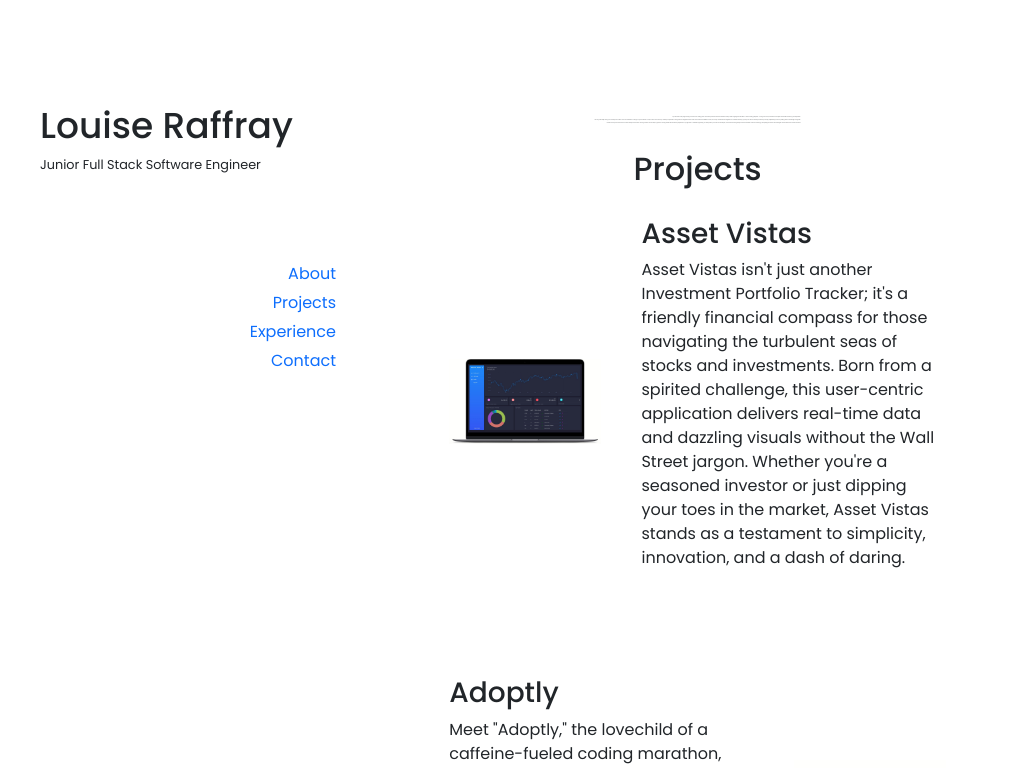
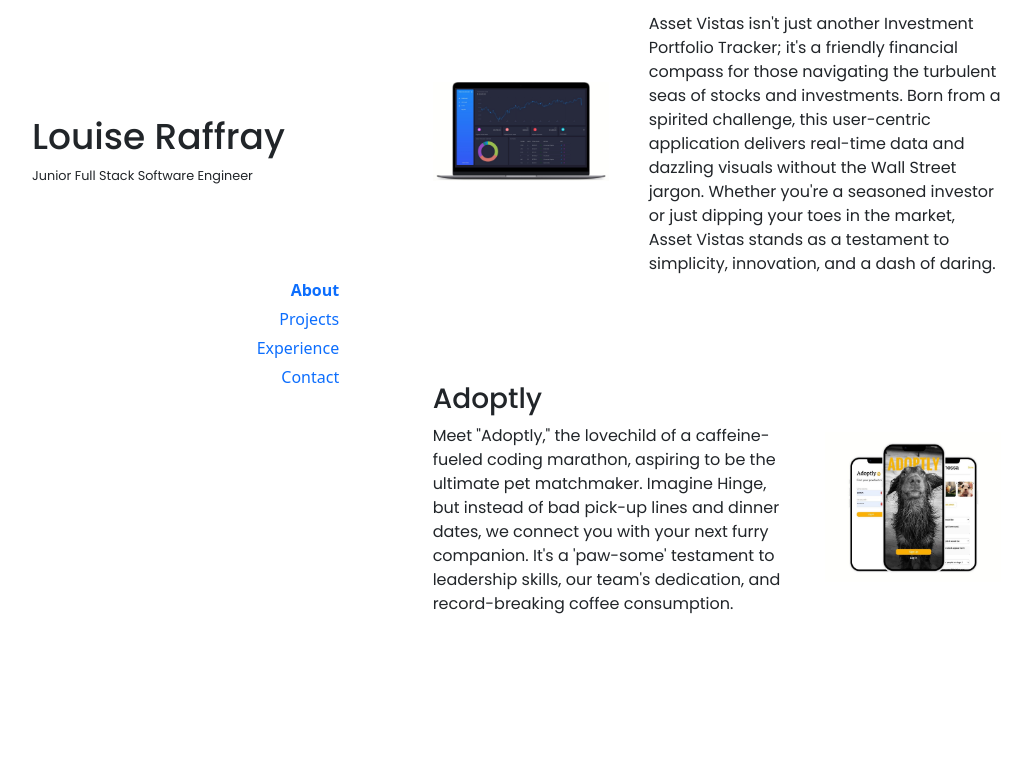
Before and after one commit to louraff/Portfolio-Website, a React (Create React App) app: page / in a window 1280 px wide. Shown: the top 768 px of the page, without its empty margins (96-1127 px from the left). Built offline with nearby package versions, Linux system fonts and the light colour scheme.

Commit message:
bad styling

```diff
--- a/src/App.css
+++ b/src/App.css
@@ -1,3 +1,48 @@
+@import 'locomotive-scroll/dist/locomotive-scroll.css';
+
+html.has-scroll-smooth {
+    overflow: hidden;
+  }
+
+  html.has-scroll-dragging {
+    user-select: none;
+  }
+
+  .html.has-scroll-init {
+    overflow: hidden;
+  }
+
+  body {
+    overscroll-behavior: none;
+  }
+
+  .animate-section {
+    opacity: 0; /* Initially hidden */
+    transform: translateY(20px); /* Starts a little lower */
+    transition: opacity 0.5s, transform 0.5s; /* Animation properties */
+  }
+
+  /* When Locomotive Scroll triggers the animation */
+  .has-scroll .animate-section[data-scroll] {
+    opacity: 1; /* Becomes visible */
+    transform: translateY(0); /* Moves to the original position */
+  }
+
+  @keyframes fadeIn {
+    from {
+      opacity: 0;
+      transform: translateY(20px);
+    }
+    to {
+      opacity: 1;
+      transform: translateY(0);
+    }
+  }
+
+  .fadeIn {
+    animation: fadeIn 2s ease forwards;
+  }
+
 .App {
     text-align: center;
     margin-left: 10%;
@@ -7,20 +52,47 @@
 
   .left-section {
     position: fixed;
-    width: 25%;
+    width: 30%;
     height: 100vh;
     overflow: hidden;
+    margin-left: 10%;
+    margin-right: 10%;
+    z-index: 2;
   }
 
-  .right-section {
-    margin-left: 30%;
+  /* .right-section {
+    position: absolute;
+    top: 30%;
     width: 70%;
     overflow-y: scroll;
+    z-index: 1;
+  } */
+
+  .right-section {
+    position: absolute;
+    top: -11.5%; /* Now it starts at the top of the main container */
+    width: 90%; /* Use 100% of the main container's width */
+    height: 100%; /* Use 100% of the main container's height */
+    overflow-y: scroll;
+    padding-bottom: 25%;
   }
 
+
+
+  .main-container {
+    overflow: hidden;
+    position: fixed;
+    top: -18%;
+    right: 0;
+    bottom: 0;
+    left: 25%;
+    z-index: 1;
+    width: 70%;
+  }
+
+
   div#about {
-    margin-top: 15%;
-
+    margin-bottom: 15%;
   }
 
   .App-logo {
--- a/src/App.tsx
+++ b/src/App.tsx
@@ -2,9 +2,10 @@
 import './App.css';
 
 // React Components
+import LocomotiveScroll from 'locomotive-scroll';
 
 // Router
-import React from 'react';
+import React, {useEffect, useRef} from 'react';
 
 
 // Custom Components
@@ -17,14 +18,30 @@ import Projects from './components/Projects/Projects';
 import Hero from './components/Hero/Hero';
 
 const App: React.FC = () => {
+    const containerRef = useRef(null);
+
+    useEffect(() => {
+        if (containerRef.current) {
+        const scroll = new LocomotiveScroll({
+            el: containerRef.current,
+            smooth: true,
+        });
+        return () => {
+            scroll.destroy();
+        }
+    }
+    }, []);
+
     return (
-      <main className="App">
+      <>
         <div className="left-section">
           <div id="hero">
             <Hero />
             <NavBar />
           </div>
         </div>
+        <div className="main-container" ref={containerRef}>
+        <div className="App">
         <div className="right-section">
           <div id="about">
             <About />
@@ -39,7 +56,9 @@ const App: React.FC = () => {
             <Contact />
           </div>
         </div>
-      </main>
+        </div>
+      </div>
+      </>
     );
   };
 
--- a/src/components/About/Aboout.tsx
+++ b/src/components/About/Aboout.tsx
@@ -3,7 +3,8 @@ import '../css/About.css'
 
 const About: React.FC = () => {
     return (
-    <div className="container-section">
+    <div className="container-section" data-scroll data-scroll-speed="3">
+         <div className="animate-section fadeIn">
         <p className="about">
             My fascination with programming is echoed in an analogy from a lecture by Professor Zammit of Malta University. While languages are like lakes - finite and fully graspable – coding is an ocean, boundless in its depth and breadth of learning and exploration.
 <br />
@@ -13,6 +14,7 @@ const About: React.FC = () => {
             <br />
             Honed in the dynamic environment of tech startups and the ever-evolving world of social media, my problem-solving abilities lend a distinct perspective to my approach in software engineering. As I anticipate my next role as a developer, I look forward to diving deeper into this boundless ocean of technology, anticipating the thrill of new challenges and the reward of innovative solutions.
         </p>
+        </div>
     </div>
     );
 }
--- a/src/components/css/Hero.css
+++ b/src/components/css/Hero.css
@@ -5,7 +5,6 @@
     display: flex;
     flex-direction: column;
     align-items: start;
-    padding: 1vmin;
     width: 100%;
 }
 
--- a/src/components/css/Navbar.css
+++ b/src/components/css/Navbar.css
@@ -4,7 +4,7 @@ nav {
     text-align: right;
     color: black !important;
     margin-top: 20%;
-    margin-right: 5%;
+    margin-right: 20%;
 }
 
   nav a {
```
Also changed, not shown: package.json (+6 -1 lines), 1 other file (tests, documents, lock files or other folders).
